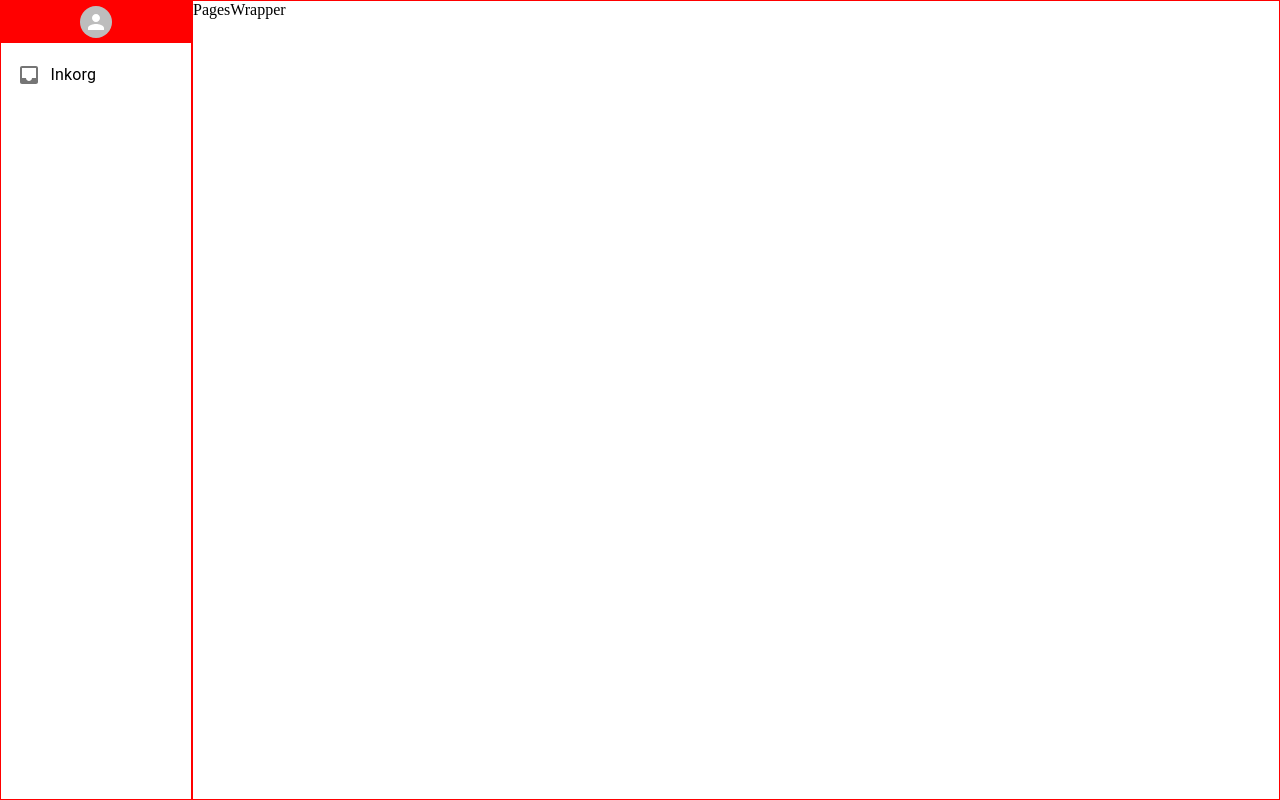
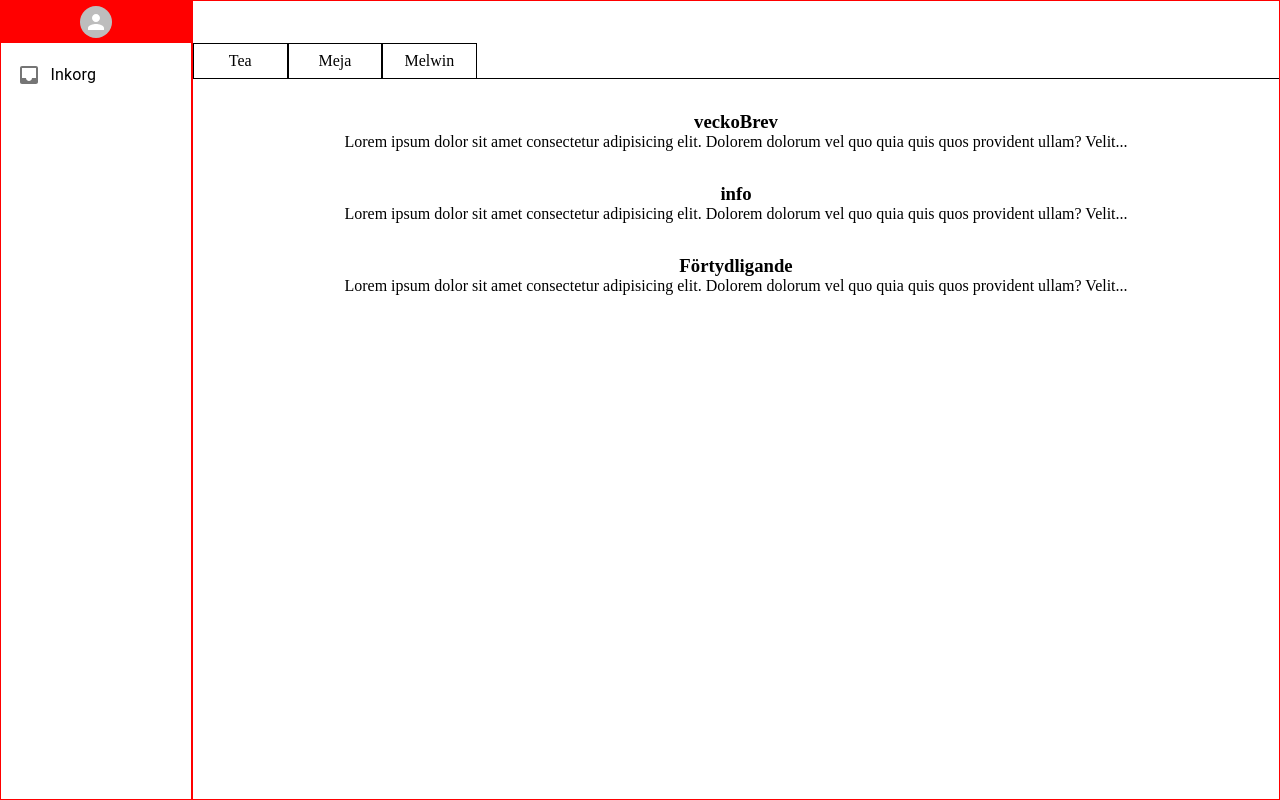
Before and after one commit to A-ForssmanP/InteractWithSchool, a React (Vite) app in the folder frontend/: page / in a window 1280 px wide. Built offline with nearby package versions, Linux system fonts and the light colour scheme.

Commit message:
adding inbox component
Working on inbox component that will  show messages.

```diff
--- /dev/null
+++ b/frontend/src/components/inbox/Inbox.jsx
@@ -0,0 +1,16 @@
+import InboxName from "../inboxName/InboxName";
+import InboxMessages from "../inboxMessages/InboxMessages";
+import { Box } from "@mui/material";
+
+function Inbox() {
+  const name = ["Tea", "Meja", "Melwin"];
+  const message = ["veckoBrev", "info", "Förtydligande"];
+  return (
+    <Box>
+      <InboxName name={name} />
+      <InboxMessages message={message} />
+    </Box>
+  );
+}
+
+export default Inbox;
--- /dev/null
+++ b/frontend/src/components/inboxMessages/InboxMessages.jsx
@@ -0,0 +1,30 @@
+import { List, ListItem, ListItemButton } from "@mui/material";
+import { alignProperty } from "@mui/material/styles/cssUtils";
+
+function InboxMessages({ message }) {
+  return (
+    <List>
+      {message.map((msg, index) => {
+        return (
+          <ListItem key={index}>
+            <ListItemButton
+              component="nav"
+              sx={{
+                display: "flex",
+                flexDirection: "column",
+              }}
+            >
+              <h3>{msg}</h3>
+              <p sx={{ color: "red" }}>
+                Lorem ipsum dolor sit amet consectetur adipisicing elit. Dolorem
+                dolorum vel quo quia quis quos provident ullam? Velit...
+              </p>
+            </ListItemButton>
+          </ListItem>
+        );
+      })}
+    </List>
+  );
+}
+
+export default InboxMessages;
--- /dev/null
+++ b/frontend/src/components/inboxName/InboxName.jsx
@@ -0,0 +1,39 @@
+import { List, ListItem, ListItemButton } from "@mui/material";
+
+function InboxName({ name }) {
+  return (
+    <List
+      sx={{
+        display: "flex",
+        justifyContent: "flexStart",
+        alignItems: "center",
+        paddingTop: "2.6rem",
+      }}
+    >
+      {name.map((n, index) => {
+        return (
+          <ListItem key={index} sx={{ width: "8rem", padding: "0" }}>
+            <ListItemButton
+              sx={{
+                display: "flex",
+                justifyContent: "center",
+                border: "1px solid black",
+              }}
+            >
+              {n}
+            </ListItemButton>
+          </ListItem>
+        );
+      })}
+      <ListItem
+        sx={{
+          marginTop: "auto",
+          padding: "0",
+          borderBottom: "1px solid black",
+        }}
+      ></ListItem>
+    </List>
+  );
+}
+
+export default InboxName;
--- a/frontend/src/components/pagesWrapper/PagesWrapper.jsx
+++ b/frontend/src/components/pagesWrapper/PagesWrapper.jsx
@@ -1,9 +1,10 @@
 import Box from "@mui/material/Box";
+import Inbox from "../inbox/Inbox";
 
 function PagesWrapper() {
   return (
     <Box component="main" border="1px solid red" minWidth="85%">
-      PagesWrapper
+      <Inbox />
     </Box>
   );
 }
```
